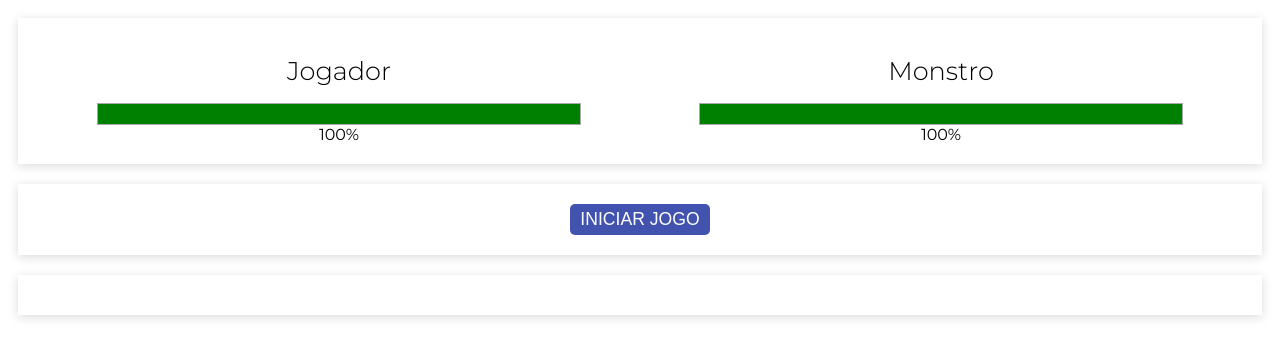
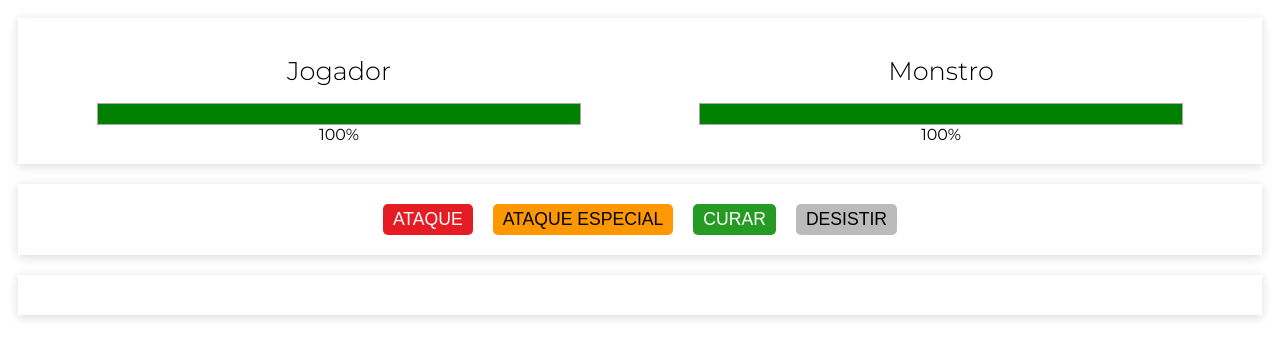
Before and after one commit to NadiaaOliverr/O-Matador-de-Monstro-VueJS, a plain HTML site: page index.html in a window 1280 px wide. Both pictures are taken after a click on the button "INICIAR JOGO". Drawn offline with nearby package versions, Linux system fonts and the light colour scheme.

Commit message:
Implementando função de iniciar jogo e de desistir

```diff
--- a/app.js
+++ b/app.js
@@ -11,7 +11,11 @@ new Vue({
         }
     },
     methods: {
-
+        startGame() {
+            this.running = true
+            this.playerLife = 100
+            this.monsterLife = 100
+        }
     },
     watch: {
 
--- a/index.html
+++ b/index.html
@@ -38,9 +38,11 @@
                 <button class="btn attack">Ataque</button>
                 <button class="btn especial-attack">Ataque Especial</button>
                 <button class="btn heal">Curar</button>
-                <button class="btn give-up">Desistir</button>
+                <button @click="running = false"
+                class="btn give-up">Desistir</button>
             </template>
-            <button v-else class="btn new-game">Iniciar Jogo</button>
+            <button v-else @click="startGame"
+            class="btn new-game">Iniciar Jogo</button>
         </div>
         <div class="panel logs"></div>
     </div>
```
